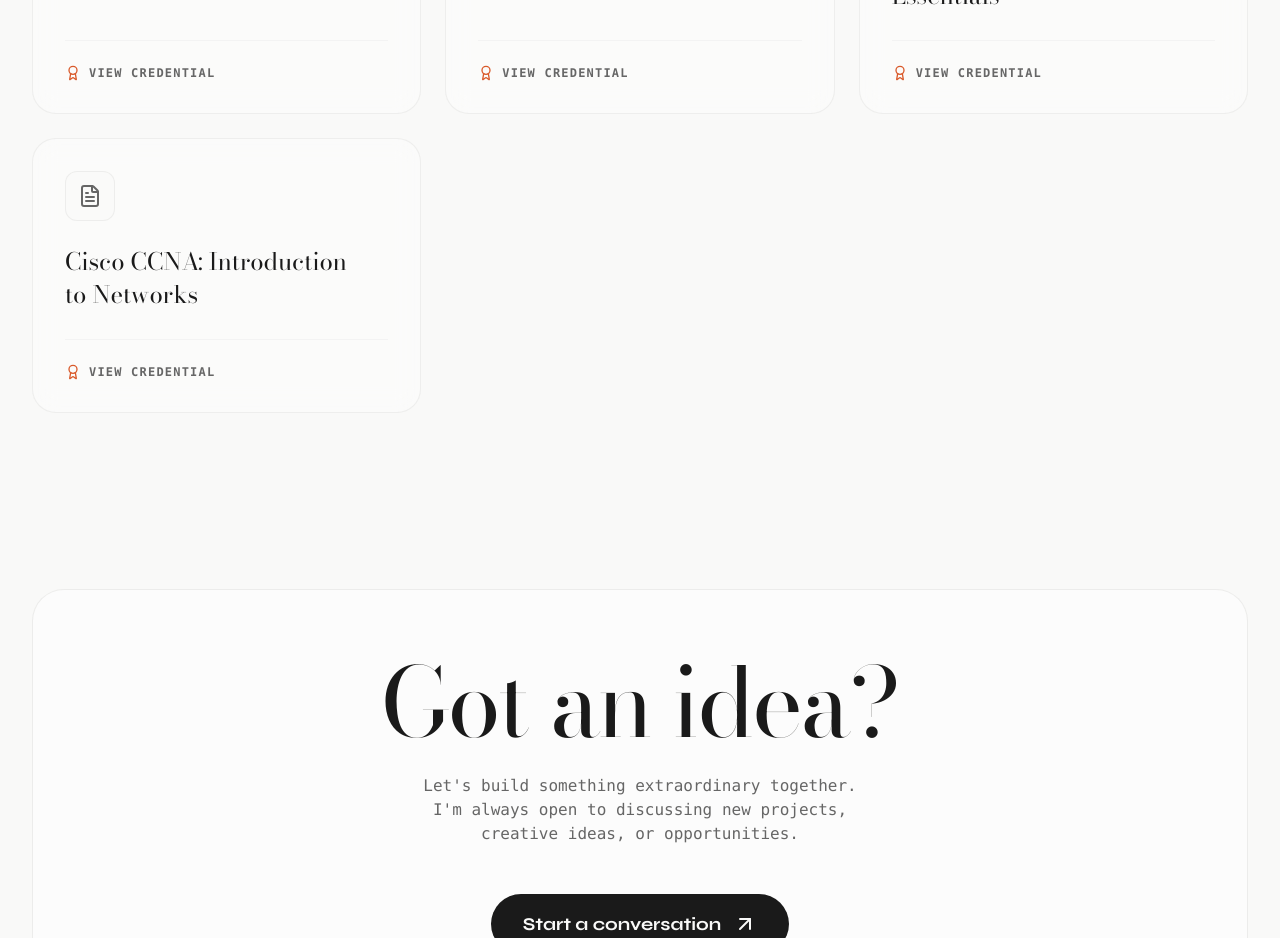
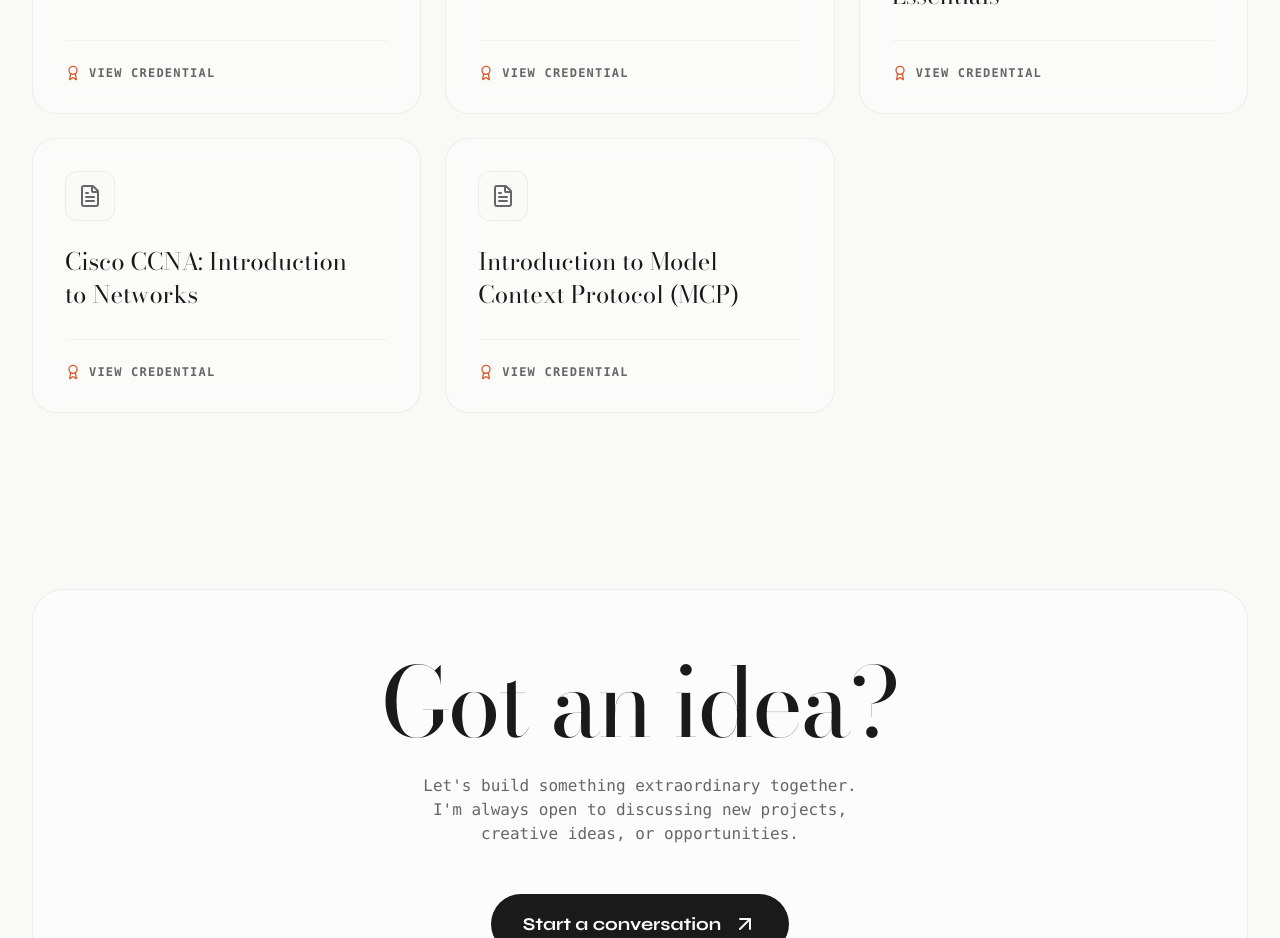
Before and after one commit to tirthbhanderi2006/tirth-bhanderi, a Next.js app: page / in a window 1280 px wide. Shown: the part 6660-7598 px from the top of the page. Built offline with nearby package versions, Linux system fonts and the light colour scheme; no server answers; a web font is replaced by a local one.

Commit message:
feat: add Introduction to MCP certificate

```diff
--- a/src/content/profile.ts
+++ b/src/content/profile.ts
@@ -99,5 +99,6 @@
     { name: "Java Class Library", file: "/java_class_lib.pdf" },
     { name: "Cisco CCNA: Switching, Routing, and Wireless Essentials", file: "/CCNA-_Switching-_Routing-_and_Wireless_Essentials_certificate_tbhanderi872-rku-ac-in_c299e64c-de3e-41c0-af3d-244aff048967.pdf" },
     { name: "Cisco CCNA: Introduction to Networks", file: "/CCNA-_Introduction_to_Networks_certificate_tbhanderi872-rku-ac-in_8f89bd5c-3971-40aa-a0fc-ef0099980e8f.pdf" },
+    { name: "Introduction to Model Context Protocol (MCP)", file: "/intro_mcp.pdf" },
   ]
 };
```
Also changed, not shown: 1 other file (tests, documents, lock files or other folders).
